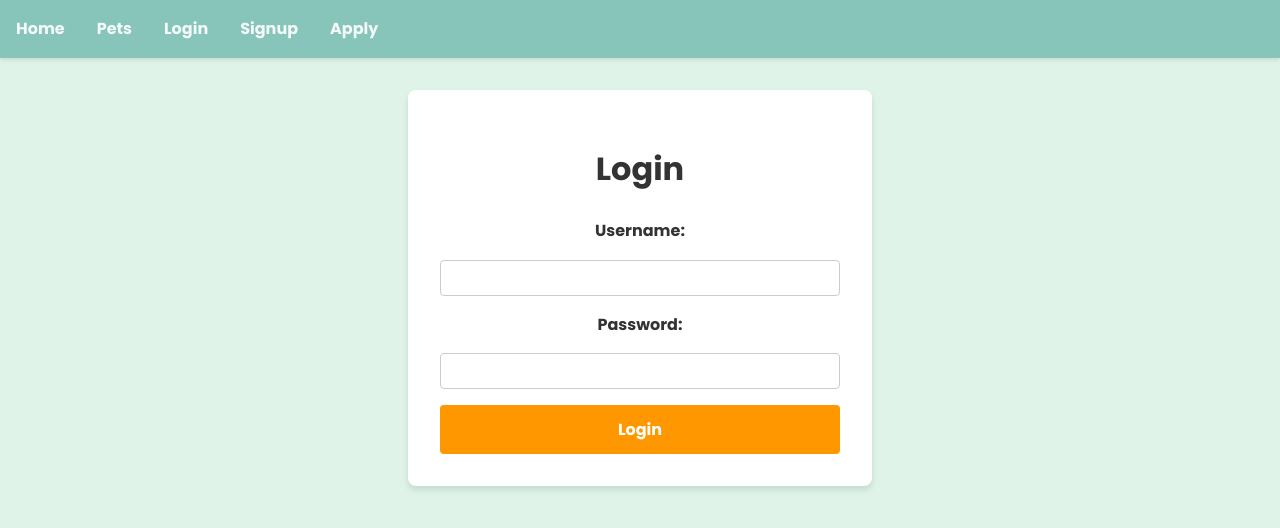
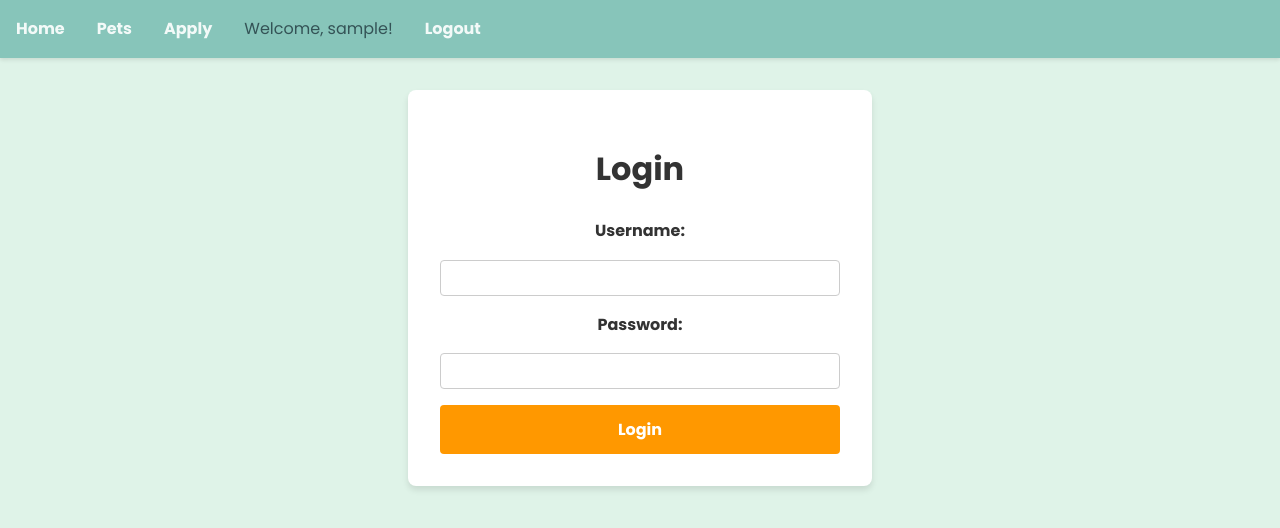
Before and after one commit to chantal-delcarmen/adoptify-pet-finder, a React (Create React App) app in the folder frontend/: page /login in a window 1280 px wide. Shown: the top 528 px of the page. Built offline with nearby package versions, Linux system fonts and the light colour scheme; no server answers; sample sign-in values are in the browser's storage.

Commit message:
Add logout functionality and related components
- Implement LogoutLink component for user logout
- Create LogoutPage to handle logout process and redirect
- Update Navbar to display logout option when user is logged in
- Store username in localStorage upon login
- Add logout route to App

```diff
--- a/frontend/src/App.js
+++ b/frontend/src/App.js
@@ -6,12 +6,13 @@ import './styles/main.scss';
 // Pages Routes
 import Home from './pages/Home';
 import Signup from './pages/Signup';
-import Login from './pages/Login';
+import LoginPage from './pages/LoginPage';
 import Apply from './pages/Apply';
 import Pets from './pages/Pets';
 import CreatePet from './pages/CreatePet';
 import AdminDashboard from './pages/AdminDashboard';
 import AdminViewPets from './pages/AdminViewPets';
+import LogoutPage from './pages/LogoutPage';
 
 function App() {
   const [message, setMessage] = useState('');
@@ -31,7 +32,8 @@ function App() {
       <Routes>
         <Route path="/" element={<Home message={message} />} />
         <Route path="/signup" element={<Signup />} />
-        <Route path="/login" element={<Login />} />
+        <Route path="/login" element={<LoginPage />} />
+        <Route path="/logout" element={<LogoutPage />} />
         <Route path="/apply" element={<Apply />} />
         <Route path="/pets" element={<Pets />} />
         <Route path="/create-pet" element={<CreatePet />} />
--- /dev/null
+++ b/frontend/src/components/LogoutLink.js
@@ -0,0 +1,23 @@
+import React from 'react';
+import { Link, useNavigate } from 'react-router-dom';
+
+function Logout() {
+    const navigate = useNavigate();
+
+    const handleLogout = () => {
+        // Clear user-related data from localStorage
+        localStorage.removeItem('access');
+        localStorage.removeItem('refresh');
+        localStorage.removeItem('role');
+        localStorage.removeItem('username');
+        navigate('/logout'); // Redirect to the logout page
+    };
+
+    return (
+        <Link to="/logout" onClick={handleLogout} className="logout-link">
+            Logout
+        </Link>
+    );
+}
+
+export default Logout;
--- a/frontend/src/components/Navbar.js
+++ b/frontend/src/components/Navbar.js
@@ -1,7 +1,9 @@
 import React from 'react';
 import { Link } from 'react-router-dom'; // Use Link for client-side navigation
+import LogoutLink from './LogoutLink'; // Import the Logout component
 
 function Navbar() {
+    const username = localStorage.getItem('username'); // Assume username is stored in localStorage
     const userRole = localStorage.getItem('role'); // Assume role is stored in localStorage
 
     return (
@@ -9,9 +11,18 @@ function Navbar() {
             <div className="navbar__auth">
                 <Link to="/">Home</Link>
                 <Link to="/pets">Pets</Link>
-                <Link to="/login">Login</Link>
-                <Link to="/signup">Signup</Link>
                 <Link to="/apply">Apply</Link>
+                {username ? (
+                    <>
+                        <span>Welcome, {username}!</span>
+                        <LogoutLink /> {/* Use the Logout component */}
+                    </>
+                ) : (
+                    <>
+                        <Link to="/login">Login</Link>
+                        <Link to="/signup">Signup</Link>
+                    </>
+                )}
             </div>
         </nav>
     );
--- a/frontend/src/pages/Login.js
+++ b/frontend/src/pages/LoginPage.js
@@ -2,7 +2,7 @@ import React, { useState } from 'react'; // Import React and useState for state
 import { useNavigate } from 'react-router-dom'; // Use react-router-dom for navigation
 import Navbar from '../components/Navbar'; // Import Navbar component
 
-function Login() {
+function LoginPage() {
   const [username, setUsername] = useState('');
   const [password, setPassword] = useState('');
   const [error, setError] = useState('');
@@ -25,6 +25,7 @@ function Login() {
         const data = await response.json();
         localStorage.setItem('access', data.access);
         localStorage.setItem('refresh', data.refresh);
+        localStorage.setItem('username', username); // Store the username in localStorage
 
         // Fetch user details
         const userResponse = await fetch('http://localhost:8000/api/user/details/', {
@@ -37,7 +38,7 @@ function Login() {
 
         if (userResponse.ok) {
           const userData = await userResponse.json();
-          localStorage.setItem('role', userData.role);
+          localStorage.setItem('role', userData.role); // Store the role in localStorage
 
           // Redirect based on role
           if (userData.role === 'admin') {
@@ -101,4 +102,4 @@ function Login() {
   );
 }
 
-export default Login;
+export default LoginPage;
--- /dev/null
+++ b/frontend/src/pages/LogoutPage.js
@@ -0,0 +1,31 @@
+import React, { useEffect } from 'react';
+import { useNavigate } from 'react-router-dom';
+
+function LogoutPage() {
+    const navigate = useNavigate();
+
+    useEffect(() => {
+        // Clear user-related data from localStorage
+        localStorage.removeItem('access');
+        localStorage.removeItem('refresh');
+        localStorage.removeItem('role');
+        localStorage.removeItem('username');
+
+        // Redirect to the home page after 2 seconds
+        const timer = setTimeout(() => {
+            navigate('/');
+        }, 2000);
+
+        // Cleanup the timer when the component unmounts
+        return () => clearTimeout(timer);
+    }, [navigate]);
+
+    return (
+        <div className="logout-page">
+            <h1>You have been logged out successfully!</h1>
+            <p>Redirecting to the home page...</p>
+        </div>
+    );
+}
+
+export default LogoutPage;
```
Also changed, not shown: frontend/src/styles/_components.scss (line endings or trailing spaces).
